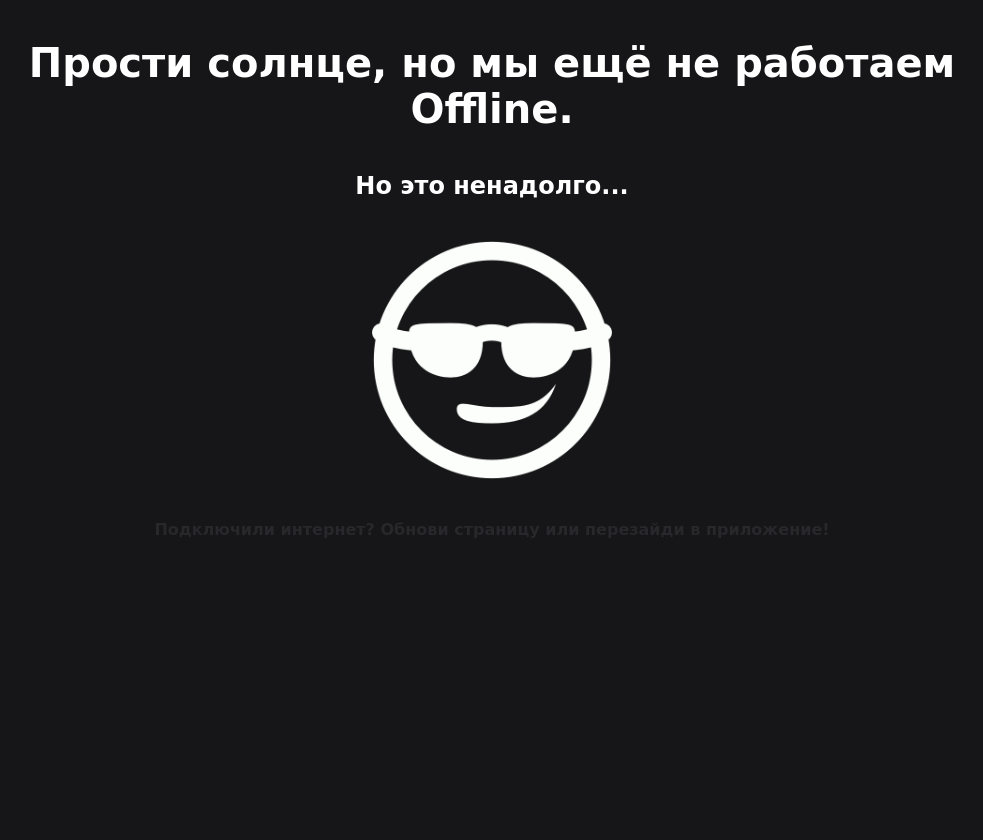
After one commit to vitasha10/web_music_app, a PHP site: page /offline.html in a window 1280 px wide. The commit adds this page. Shown: the whole page, without its empty margins (148-1131 px from the left). Run offline with PHP 8.4, Linux system fonts and the light colour scheme; some web fonts are replaced.

Commit message:
normal code

```diff
--- a/assets/css/index.css
+++ b/assets/css/index.css
@@ -1,3 +1,8 @@
+*{
+    padding: 0;
+    margin: 0;
+    font-family: 'Roboto', sans-serif;
+}
 .footer_btn{
     display: block;
     float: left;
--- /dev/null
+++ b/assets/css/offline.css
@@ -0,0 +1,43 @@
+@import url('assets/fonts/Balsamiq_swap.css');
+*{
+    padding: 0;
+    margin: 0;
+    font-family: 'Balsamiq Sans', cursive;
+}
+body{
+    display:block;
+    width: 100vw;
+    height: 100vh;
+    overflow: hidden;
+    background-color: #161618;
+}
+h1{
+    display:block;
+    margin: 5vh auto;
+    width: 80vw;
+    text-align: center;
+    font-size: 5vh;
+    color: white;
+}
+h2{
+    display:block;
+    margin: 2vh auto;
+    width: 80vw;
+    text-align: center;
+    font-size: 3vh;
+    color: white;
+}
+h3{
+    display:block;
+    margin: 0 auto;
+    width: 80vw;
+    text-align: center;
+    font-size: 2vh;
+    color: #27272c;
+}
+img{
+    display: block;
+    margin: 5vh auto;
+    height: 30vh;
+    width: 30vh;
+}
--- /dev/null
+++ b/assets/fonts/Balsamiq_swap.css
@@ -0,0 +1,36 @@
+/* cyrillic-ext */
+@font-face {
+    font-family: 'Balsamiq Sans';
+    font-style: normal;
+    font-weight: 400;
+    font-display: swap;
+    src: local('Balsamiq Sans Regular'), local('BalsamiqSans-Regular'), url(https://fonts.gstatic.com/s/balsamiqsans/v2/P5sEzZiAbNrN8SB3lQQX7PncwdMXILdN.woff2) format('woff2');
+    unicode-range: U+0460-052F, U+1C80-1C88, U+20B4, U+2DE0-2DFF, U+A640-A69F, U+FE2E-FE2F;
+  }
+  /* cyrillic */
+  @font-face {
+    font-family: 'Balsamiq Sans';
+    font-style: normal;
+    font-weight: 400;
+    font-display: swap;
+    src: local('Balsamiq Sans Regular'), local('BalsamiqSans-Regular'), url(https://fonts.gstatic.com/s/balsamiqsans/v2/P5sEzZiAbNrN8SB3lQQX7PncwdoXILdN.woff2) format('woff2');
+    unicode-range: U+0400-045F, U+0490-0491, U+04B0-04B1, U+2116;
+  }
+  /* latin-ext */
+  @font-face {
+    font-family: 'Balsamiq Sans';
+    font-style: normal;
+    font-weight: 400;
+    font-display: swap;
+    src: local('Balsamiq Sans Regular'), local('BalsamiqSans-Regular'), url(https://fonts.gstatic.com/s/balsamiqsans/v2/P5sEzZiAbNrN8SB3lQQX7PncwdAXILdN.woff2) format('woff2');
+    unicode-range: U+0100-024F, U+0259, U+1E00-1EFF, U+2020, U+20A0-20AB, U+20AD-20CF, U+2113, U+2C60-2C7F, U+A720-A7FF;
+  }
+  /* latin */
+  @font-face {
+    font-family: 'Balsamiq Sans';
+    font-style: normal;
+    font-weight: 400;
+    font-display: swap;
+    src: local('Balsamiq Sans Regular'), local('BalsamiqSans-Regular'), url(https://fonts.gstatic.com/s/balsamiqsans/v2/P5sEzZiAbNrN8SB3lQQX7Pncwd4XIA.woff2) format('woff2');
+    unicode-range: U+0000-00FF, U+0131, U+0152-0153, U+02BB-02BC, U+02C6, U+02DA, U+02DC, U+2000-206F, U+2074, U+20AC, U+2122, U+2191, U+2193, U+2212, U+2215, U+FEFF, U+FFFD;
+  }
--- /dev/null
+++ b/offline.html
@@ -0,0 +1,44 @@
+<!DOCTYPE html>
+<html lang="ru">
+<head>
+    <!-- What we need:
+    assets/images/logo.png
+
+    assets/css/offline.css
+
+    assets/fonts/Roboto_swap.css
+    assets/fonts/cyrillic-ext.woff2
+    assets/fonts/cyrillic.woff2
+    assets/fonts/greek-ext.woff2
+    assets/fonts/greek.woff2
+    assets/fonts/latin-ext.woff2
+    assets/fonts/latin.woff2
+    assets/fonts/vietnamese.woff2
+
+    manifest.json
+
+    offline.html
+    -->
+    <!-- title -->
+    <title>Vitasha Music</title>
+    <!-- styles -->
+    <link href="assets/css/offline.css" rel="stylesheet">
+    <link href="assets/fonts/Roboto_swap.css" rel="stylesheet">
+    <!-- meta -->
+    <meta charset="UTF-8">
+    <meta name="viewport" content="width=device-width">
+    <meta name="apple-mobile-web-app-status-bar" content="#27272c">
+    <meta name="theme-color" content="#27272c">
+    <!-- manifest for pwa -->
+    <link rel="manifest" href="manifest.json">
+    <link rel="apple-touch-icon" href="assets/images/logo.png">
+    <!-- favicon -->
+    <link rel="shortcut icon" href="assets/images/logo.png" type="image/png">
+</head>
+<body>
+    <h1>Прости солнце, но мы ещё не работаем Offline.</h1>
+    <h2>Но это ненадолго...</h2>
+    <img src="assets/images/smiley.png" alt="smiley">
+    <h3>Подключили интернет? Обнови страницу или перезайди в приложение!</h3>
+</body>
+</html>
```
Also changed, not shown: assets/js/index.js (+7 -6 lines), index.php (+26 -5 lines), sw.js (+312 -0 lines), assets/images/smiley.png (added), manifest.json.
